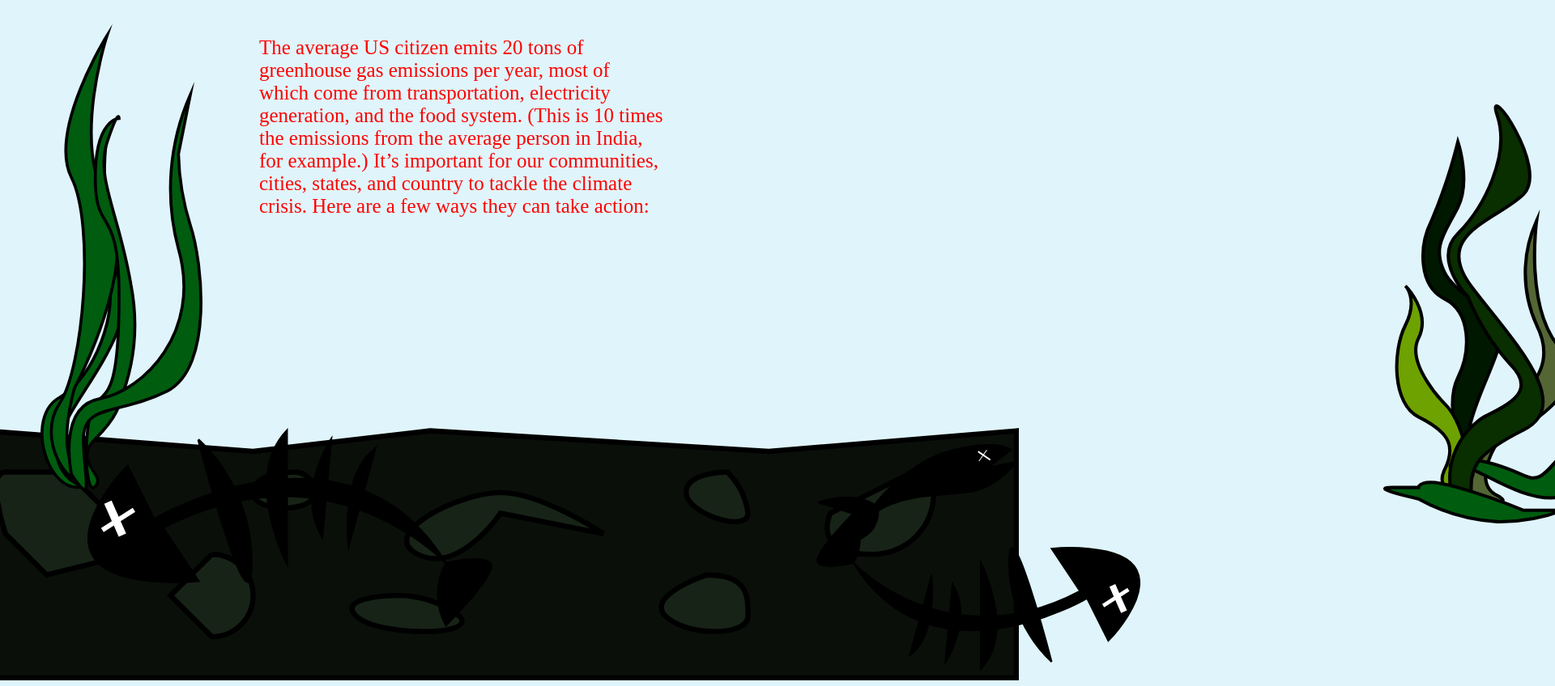
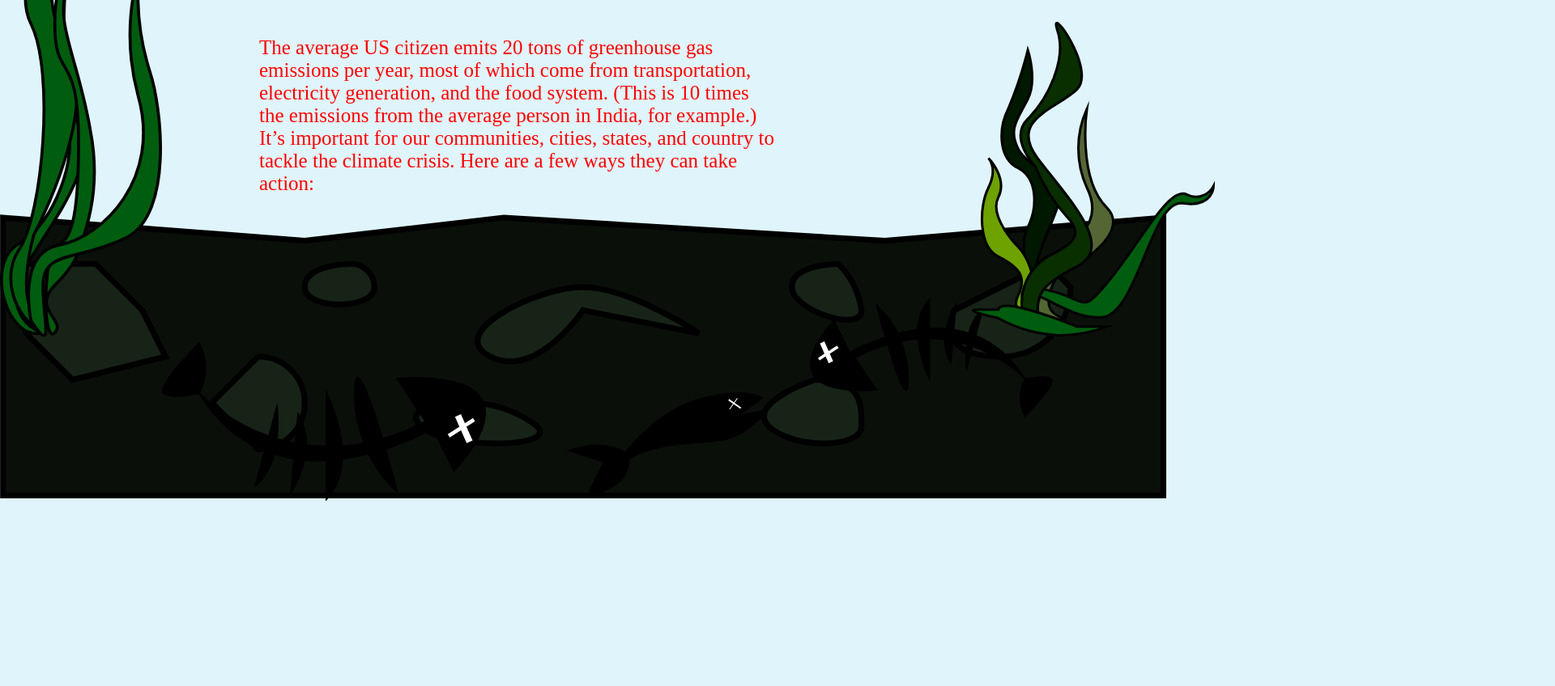
Before and after one commit to AdvancedCSS2023/assignment-3--scrollytelling-group_9, a website: page public/index.html in a window 1280 px wide. Shown: the part 180-1028 px from the top of the page at 81% size, 1920 px wide, since content can reach past the window. Drawn offline with Linux system fonts and the light colour scheme.

Commit message:
Update style.css
yes

```diff
--- a/src/sass/style.css
+++ b/src/sass/style.css
@@ -74,59 +74,68 @@ END
 •	…..
 */
 .scroll-section {
-  /*The whole scene*/
-  /*infotext*/
-  /*deadfish 1*/
-  /*deadfish 2*/
-  /*seaweed 1*/
-  /*seaweed 2*/
-  /*oceanfloor*/
-  /*extra dead fish*/
+
+.scroll-section--scene3 {
+  position: relative;
 }
-.scroll-section--scene3 {
-  display: grid;
-}
+
 .scroll-section__howtofix {
   font-size: 25px;
   z-index: 1;
-  width: 500px;
+  width: 50%;
   color: red;
   position: absolute;
   top: 25%;
   left: 25%;
 }
+
 .scroll-section__img1 {
   width: 250px;
   position: absolute;
   z-index: 1;
-  transform: translate(1000px, 620px);
+  bottom: 0;
+  left: 700px;
 }
+
 .scroll-section__img2 {
-  width: 500px;
+  width: 300px;
   position: absolute;
   z-index: 1;
-  transform: translate(100px, 600px);
+  bottom: 100px;
+  left: 1000px;
 }
+
 .scroll-section__img3 {
+  max-width: 400px;
+  width: 300px;
+  position: absolute;
+  z-index: 1;
+  bottom: 200px;
+  left: 1200px;
+}
+
+.scroll-section__img4 {
+  width: 200px;
+  margin-bottom: 200px;
+  position: absolute;
+  z-index: 1;
+  bottom: 0;
+  left: 0;
+}
+
+.scroll-section__img5 {
+  width: 1440px;
+  position: absolute;
+  bottom: 0;
+  left: 0;
+}
+
+.scroll-section__img6 {
   width: 400px;
   position: absolute;
   z-index: 1;
-  transform: translate(1700px, 200px);
+  bottom: 0;
+  left: 200px;
+  transform: rotate(180deg);
 }
-.scroll-section__img4 {
-  width: 200px;
-  position: absolute;
-  z-index: 1;
-  transform: translate(42px, 100px);
 }
-.scroll-section__img5 {
-  width: 100vw;
-  position: absolute;
-  transform: translate(-30px, 600px);
-}
-.scroll-section__img6 {
-  width: 400px;
-  margin-bottom: 0;
-  position: absolute;
-  transform: rotate(180deg) translate(-1000px, -700px);
-}/*# sourceMappingURL=style.css.map */
```
